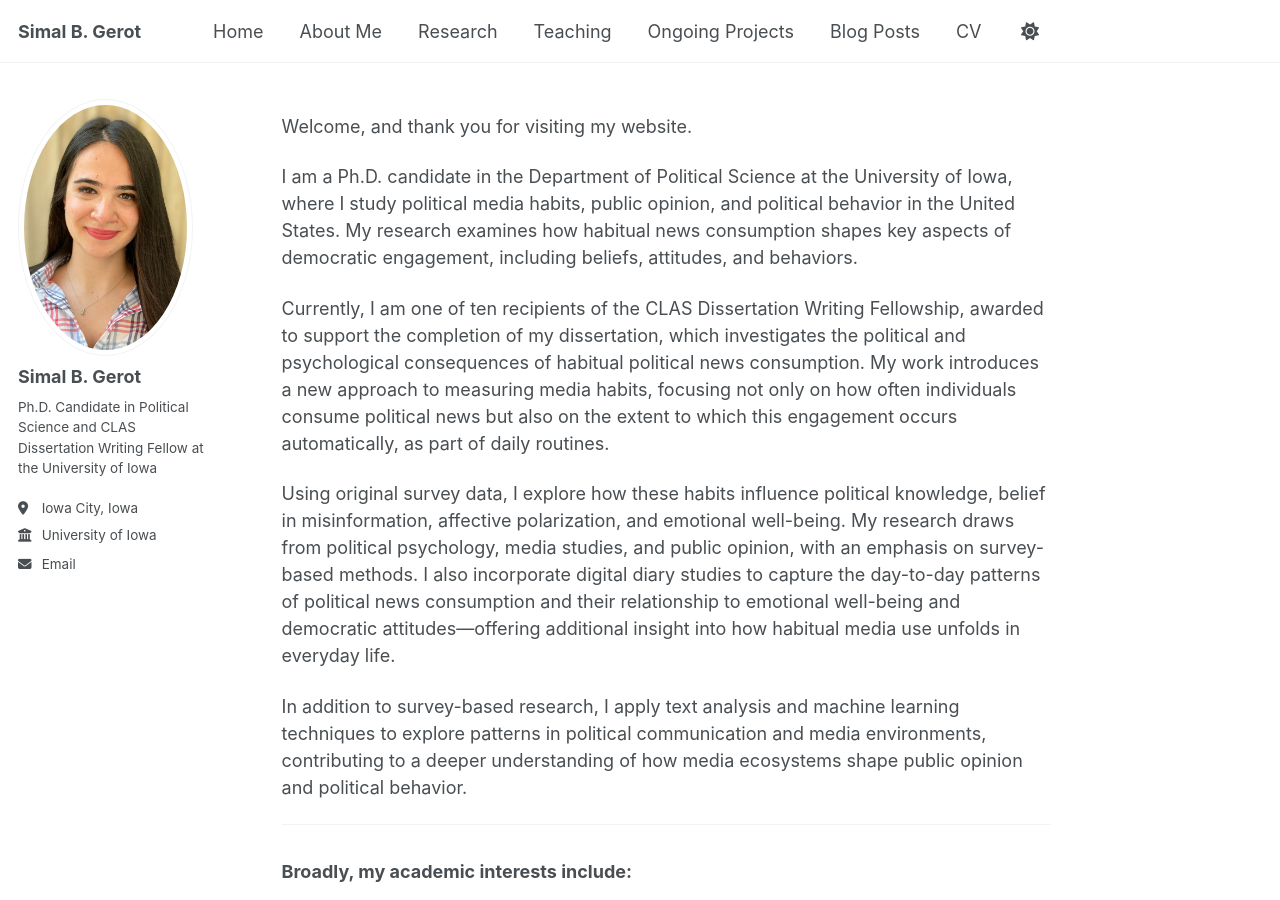
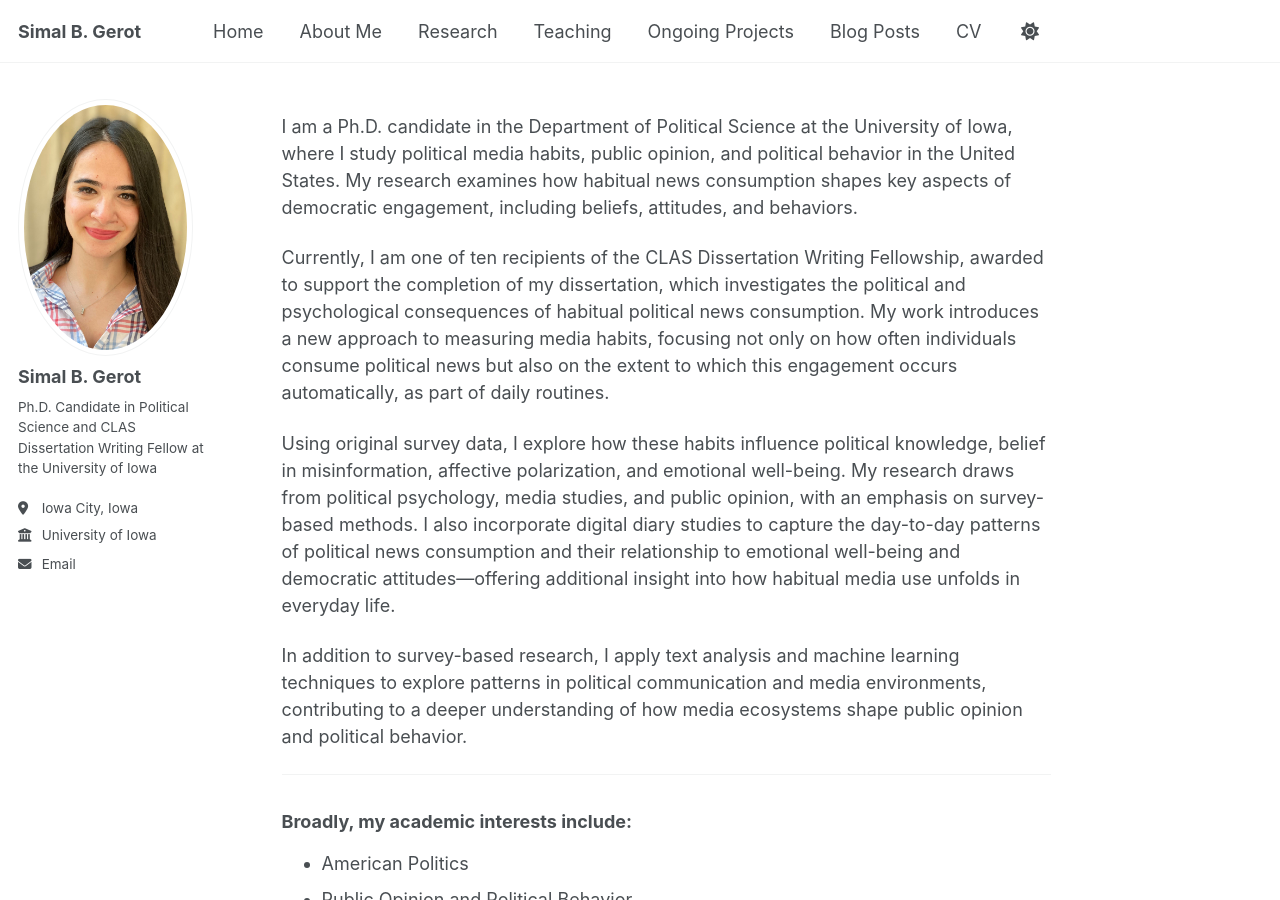
Before and after one commit to sbgerot/sbgerot.github.io, a Jekyll site: the page built from _pages/about.md, in a window 1280 px wide and 900 px high. Built offline with Jekyll 4.4.1, drawn with Linux system fonts in a browser that asks for light colours.

Commit message:
Update about.md

```diff
--- a/_pages/about.md
+++ b/_pages/about.md
@@ -6,8 +6,6 @@ redirect_from:
   - /about/
   - /about.html
 ---
-
-Welcome, and thank you for visiting my website.
 
 I am a Ph.D. candidate in the Department of Political Science at the University of Iowa, where I study political media habits, public opinion, and political behavior in the United States. My research examines how habitual news consumption shapes key aspects of democratic engagement, including beliefs, attitudes, and behaviors.
 
```
